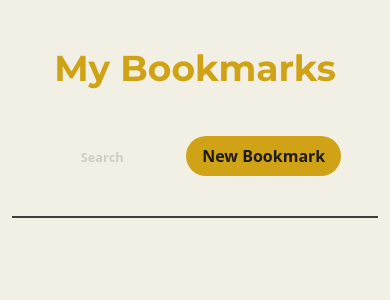
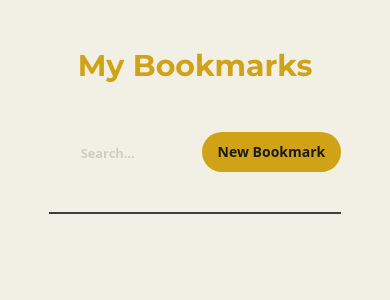
Before and after one commit to muginito/my-bookmarks-site, a React (Vite) app: page / in a window 390 px wide. Shown: the top 300 px of the page. Built offline with nearby package versions, Linux system fonts and the light colour scheme.

Commit message:
Changes in Header styles

```diff
--- a/src/components/Header.jsx
+++ b/src/components/Header.jsx
@@ -3,20 +3,25 @@ import InputBar from "./InputBar"
 export default function Header({ newForm }) {
   return (
     <header className="m-auto flex w-[75%] max-w-[900px] flex-col items-center justify-center">
-      <h1 className="font-heading my-12 w-screen text-center text-4xl font-bold text-yellow-400 md:my-24 md:text-5xl">
+      <h1 className="font-heading my-12 w-full text-center text-3xl font-bold text-yellow-400 md:my-24 md:text-5xl">
         My Bookmarks
       </h1>
       <div className="flex w-full gap-4">
         {/* <InputBar id="url" type="text" placeholder="Paste URL" /> */}
-        <InputBar id="search" type="search" placeholder="Search..." />
+        <InputBar
+          id="search"
+          type="search"
+          placeholder="Search..."
+          // className="text-sm md:text-base md:font-normal"
+        />
         <button
-          className="bg-dark-ye text-dark-bg-2 w-fit cursor-pointer rounded-4xl px-4 font-bold whitespace-nowrap hover:bg-yellow-300 active:scale-95"
+          className="bg-dark-ye text-dark-bg-2 w-fit cursor-pointer rounded-4xl px-4 text-sm font-bold whitespace-nowrap hover:bg-yellow-300 active:scale-95 md:text-base"
           onClick={newForm}
         >
           New Bookmark
         </button>
       </div>
-      <hr className="border-dark-ui-3 my-10 w-[125%] border" />
+      <hr className="border-dark-ui-3 my-10 w-full border" />
     </header>
   )
 }
```
